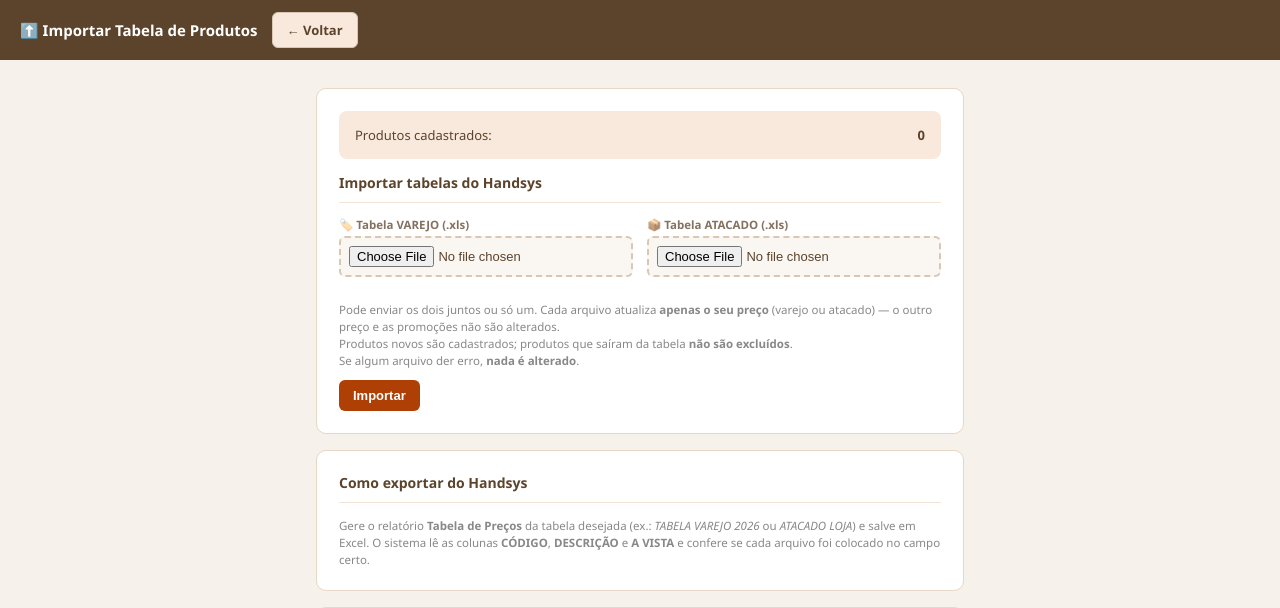
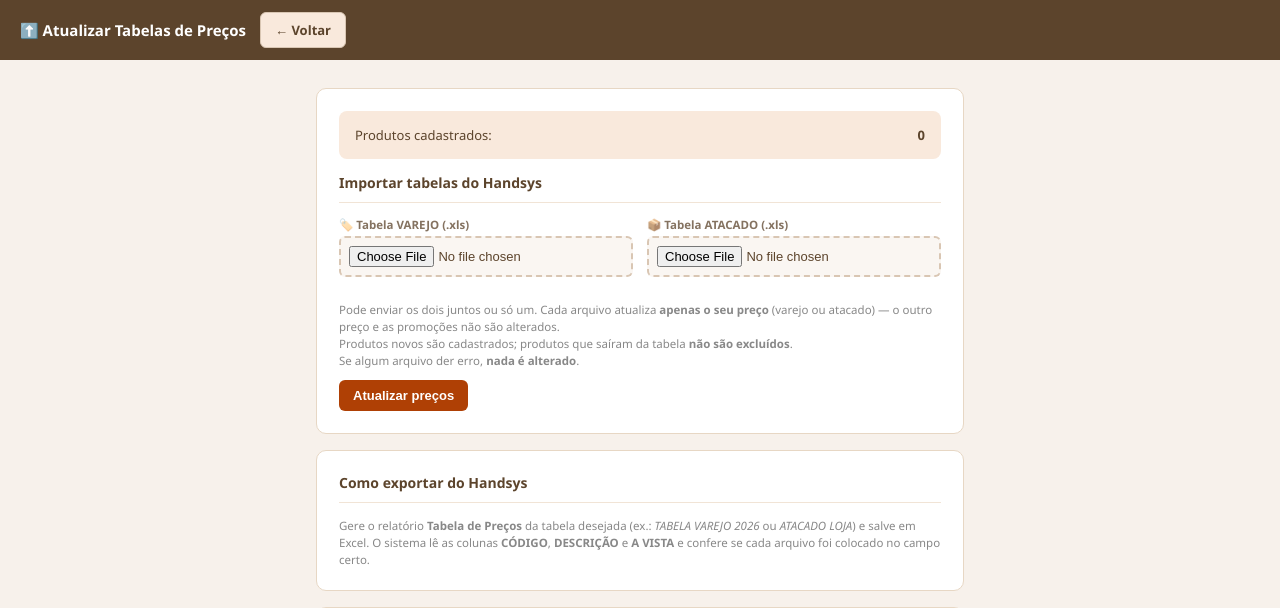
Before and after one commit to casasanchez-bit/sistema_remessa, a Flask app: page /etiquetas/importar in a window 1280 px wide. Shown: the top 608 px of the page. Run offline with Flask 3, Linux system fonts and the light colour scheme; the visitor is signed in with stand-in values (Sample User, id 1); data comes from the database, SQL or seed files in the repository; data that the repository does not hold is empty; some libraries are stand-ins or nearby versions.

Commit message:
Etiquetas: renomeia Importar para Atualizar Tabelas de Precos
Co-Authored-By: Claude Opus 5.5 <noreply@anthropic.com>

```diff
--- a/templates/etiquetas/importar.html
+++ b/templates/etiquetas/importar.html
@@ -3,7 +3,7 @@
 <head>
   <meta charset="utf-8">
   <meta name="viewport" content="width=device-width, initial-scale=1">
-  <title>Importar Produtos — Etiquetas Casa Sanchez</title>
+  <title>Atualizar Tabelas de Preços — Etiquetas Casa Sanchez</title>
   <style>
     :root { --laranja: #AF4005; --marrom: #5C442C; --linen: #F9E9DC; }
     * { box-sizing: border-box; }
@@ -37,7 +37,7 @@
 </head>
 <body>
 <header>
-  <h1>⬆️ Importar Tabela de Produtos</h1>
+  <h1>⬆️ Atualizar Tabelas de Preços</h1>
   <a href="/etiquetas/" class="btn sec">← Voltar</a>
 </header>
 <main>
@@ -75,7 +75,7 @@
         Se algum arquivo der erro, <strong>nada é alterado</strong>.
       </p>
 
-      <button type="submit" class="btn">Importar</button>
+      <button type="submit" class="btn">Atualizar preços</button>
     </form>
   </div>
 
--- a/templates/etiquetas/index.html
+++ b/templates/etiquetas/index.html
@@ -113,7 +113,7 @@
     <div class="sub">Casa Sanchez</div>
   </div>
   <div class="hdr-right">
-    <a href="/etiquetas/importar" class="btn sec">⬆ Importar</a>
+    <a href="/etiquetas/importar" class="btn sec">⬆ Atualizar Tabelas de Preços</a>
     <form method="post" action="/logout" style="margin:0">
       <input type="hidden" name="csrf_token" value="{{ csrf_token() }}">
       <button type="submit" class="btn sec">Sair</button>
```
